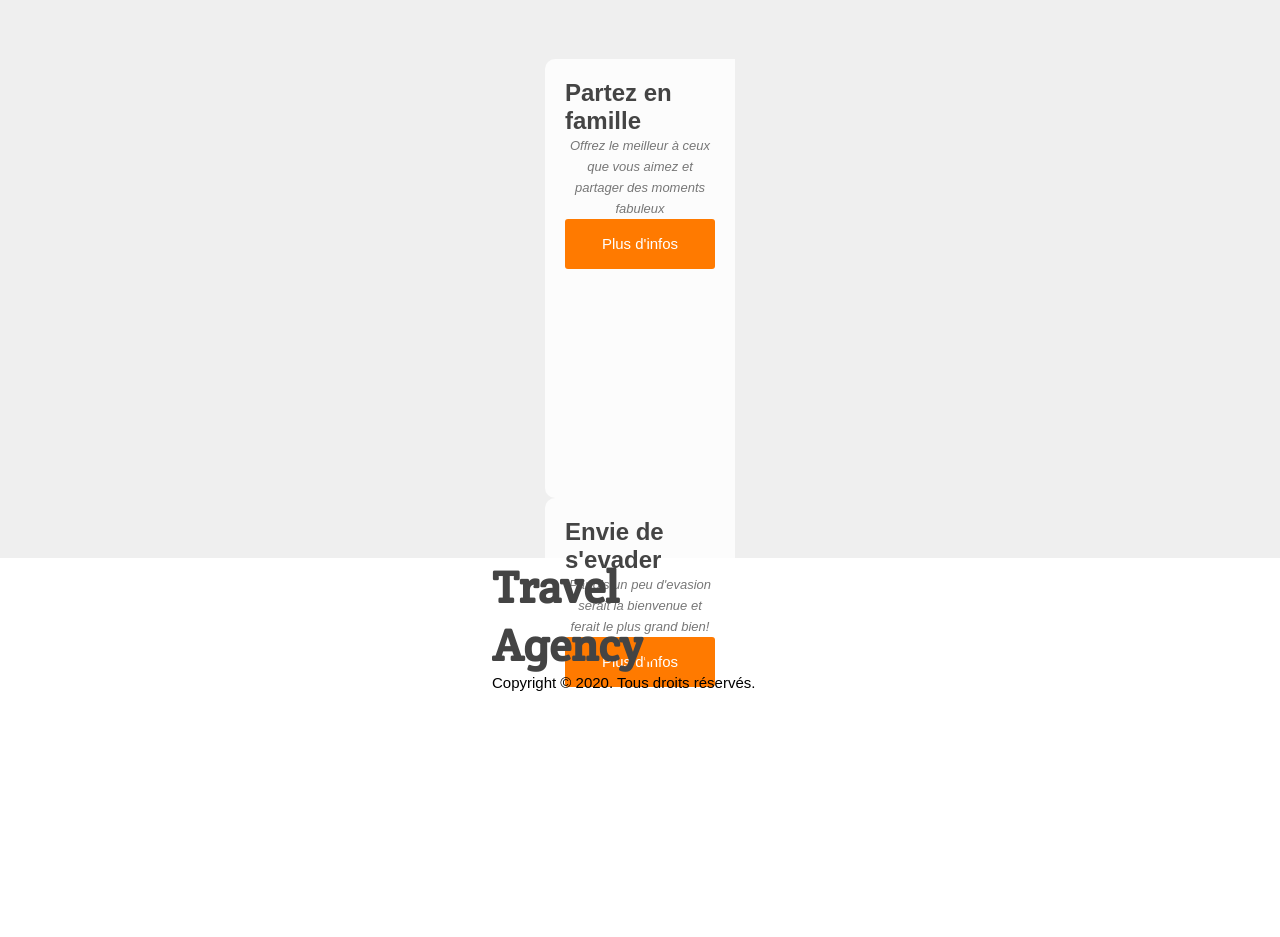
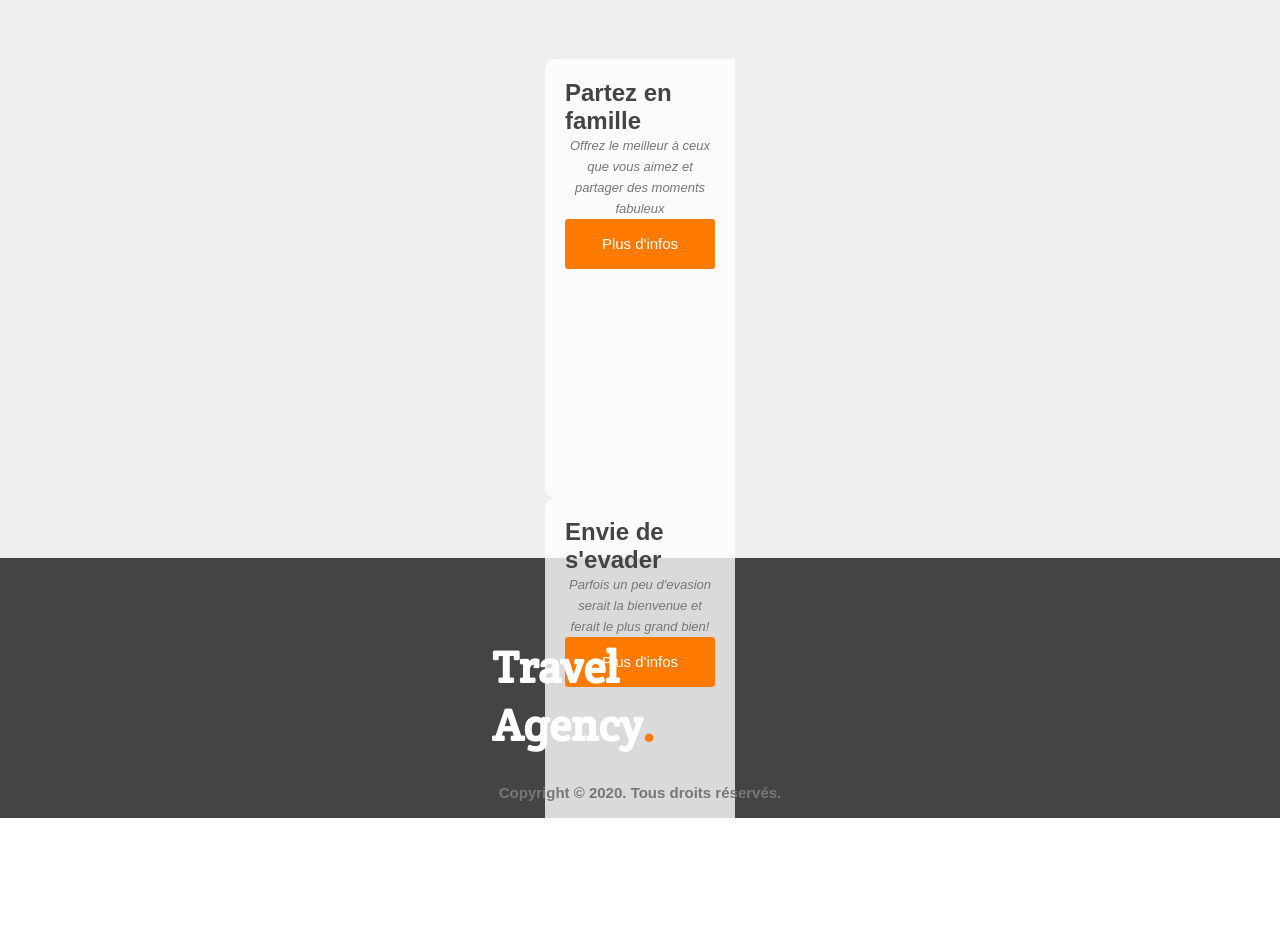
Before and after one commit to lnjim/tpgitesgi, a PHP site: page / in a window 1280 px wide. Shown: the part 1155-2092 px from the top of the page. Run offline with PHP 8.4, Linux system fonts and the light colour scheme.

Commit message:
CSS completed !

```diff
--- a/styles.css
+++ b/styles.css
@@ -278,3 +278,80 @@ article h4
     color: #fff;
     background-color: #02B8DD;
 }
+
+/* CONTACT */
+
+#contact
+{
+    padding: 60px;
+    text-align: center;
+}
+
+#contact h3
+{
+    width: 480px;
+    text-transform: uppercase;
+    margin: 0 auto 20px auto;
+    border-bottom: 1px solid #02B8DD;
+    padding-bottom: 20px;
+}
+
+form
+{
+    margin: 60px 0 20px 0;
+}
+
+label
+{
+    font-weight: bold;
+    font-size: 20px;
+    margin-right: 10px;
+    color: #777;
+}
+
+input[type="text"]
+{
+    padding: 10px;
+    font-size: 20px;
+    margin-right: 20px;
+    border: 2px solid #ddd;
+    border-radius: 3px;
+}
+
+.button_3
+{
+    color: #fff;
+    font-size: 20px;
+    font-weight: bold;
+    padding: 11px;
+    background-color: #ff7a00;
+    border-radius: 3px;
+}
+
+.button_3:hover
+{
+    background-color: #444;
+}
+
+/* FOOTER */
+
+footer
+{
+    height: 260px;
+    background-color: #444;
+}
+
+footer h1
+{
+    color: #fff;
+    text-align: left;
+    padding-top: 80px;
+}
+
+.copyright
+{
+    text-align: center;
+    font-weight: bold;
+    padding-top: 30px;
+    color: #777;
+}
```
